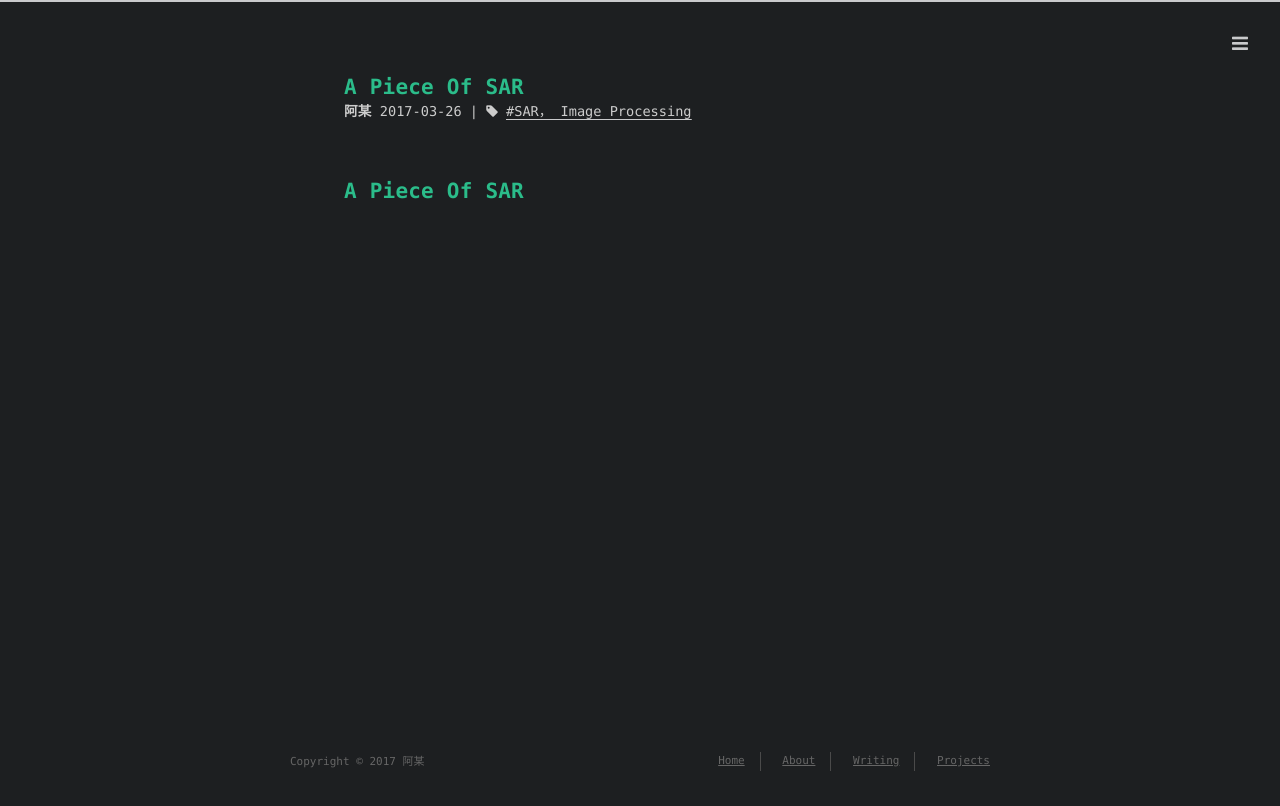
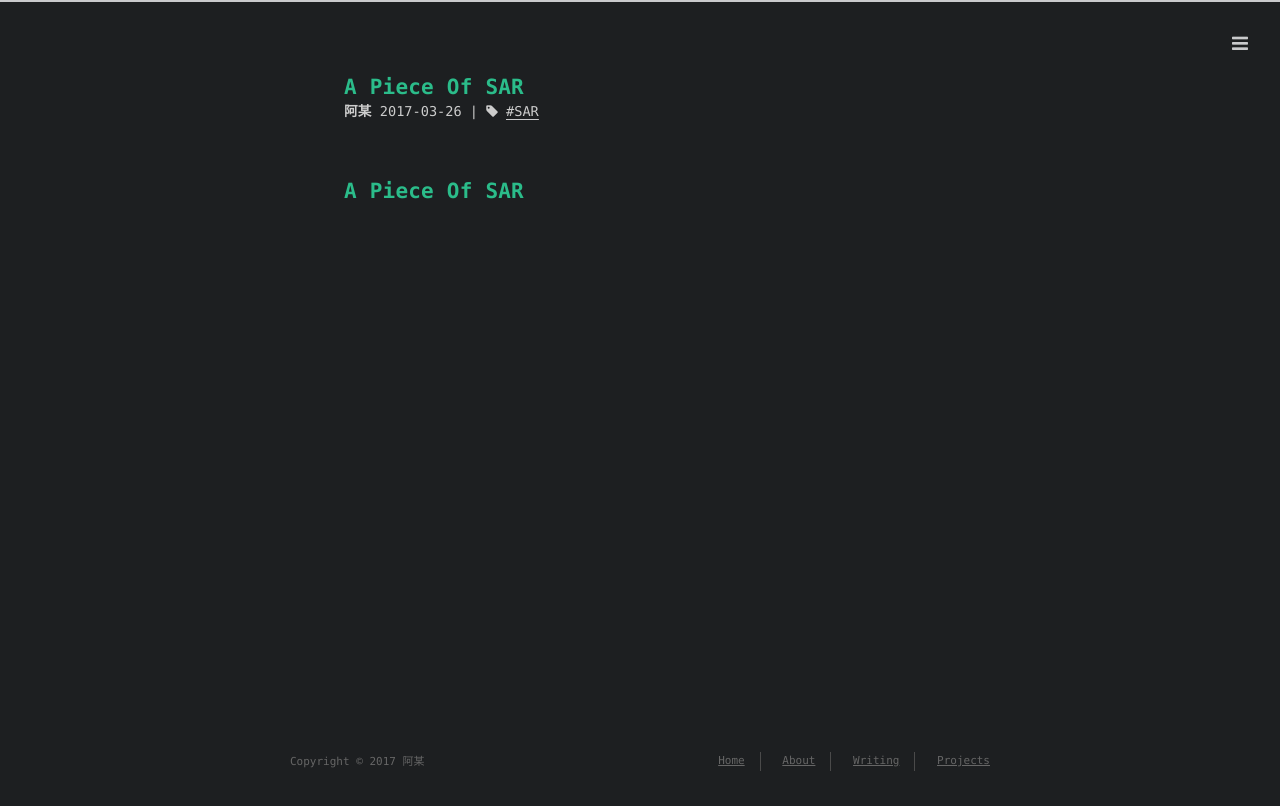
Before and after one commit to mao-wei/mao-wei.github.io, a plain HTML site: page 2017/03/26/A-Piece-Of-SAR/index.html in a window 1280 px wide. Drawn offline with Linux system fonts and the light colour scheme; a web font is replaced by a local one.

Commit message:
Site updated: 2017-03-26 22:42:18

```diff
--- a/2017/03/26/A-Piece-Of-SAR/index.html
+++ b/2017/03/26/A-Piece-Of-SAR/index.html
@@ -12,7 +12,7 @@
 <meta property="og:url" content="http://yoursite.com/2017/03/26/A-Piece-Of-SAR/index.html">
 <meta property="og:site_name" content="阿某">
 <meta property="og:description" content="A Piece Of SAR">
-<meta property="og:updated_time" content="2017-03-26T14:39:55.183Z">
+<meta property="og:updated_time" content="2017-03-26T14:42:08.389Z">
 <meta name="twitter:card" content="summary">
 <meta name="twitter:title" content="A Piece Of SAR">
 <meta name="twitter:description" content="A Piece Of SAR">
@@ -128,7 +128,7 @@
 
     <div class="article-tag">
         <i class="fa fa-tag"></i>
-        <a class="tag-link" href="/tags/SAR，-Image-Processing/">SAR， Image Processing</a>
+        <a class="tag-link" href="/tags/SAR/">SAR</a>
     </div>
 
 
```
Also changed, not shown: tags/SAR/index.html (renamed from tags/SAR，-Image-Processing/index.html, +1 -1 lines).
